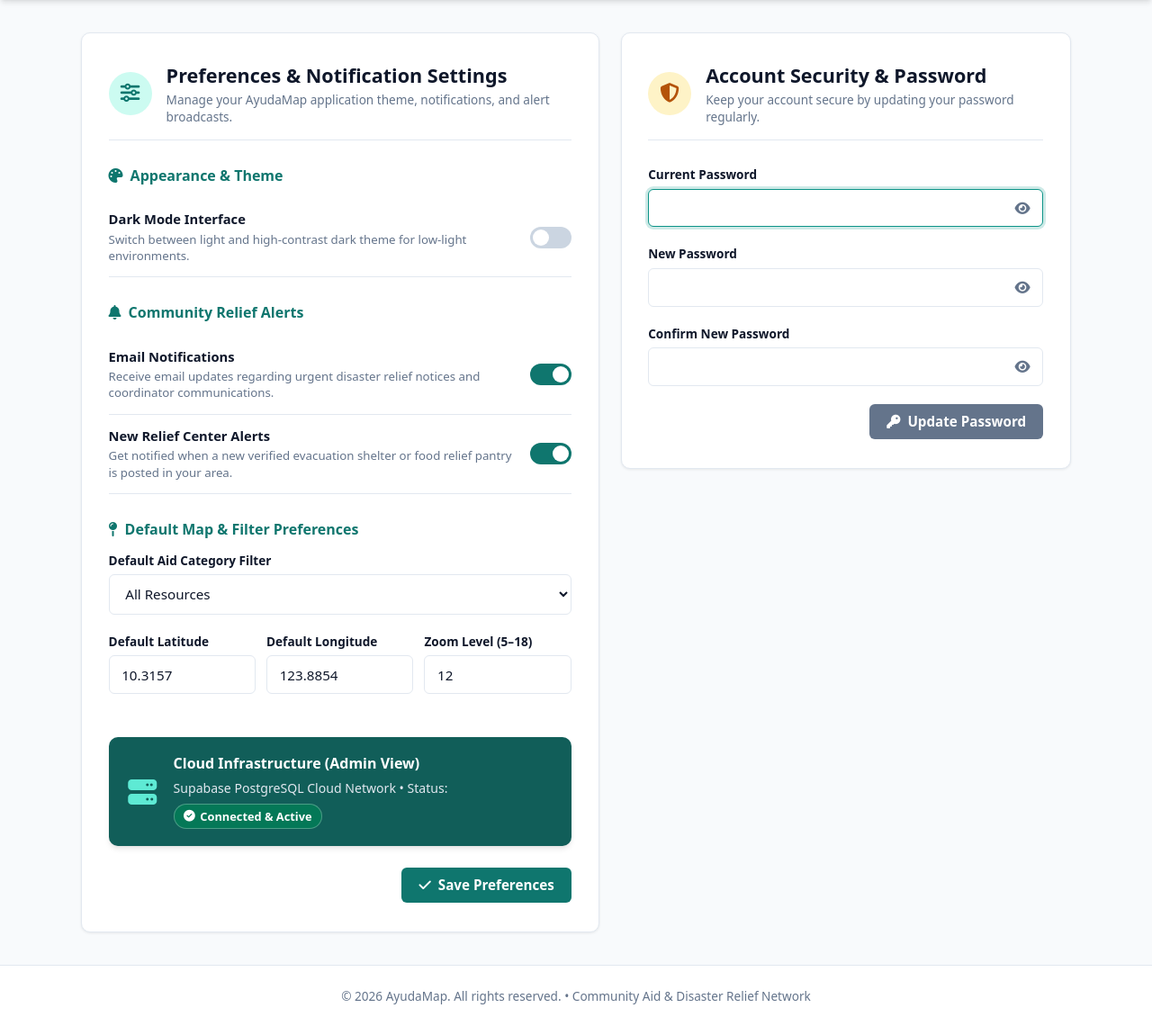
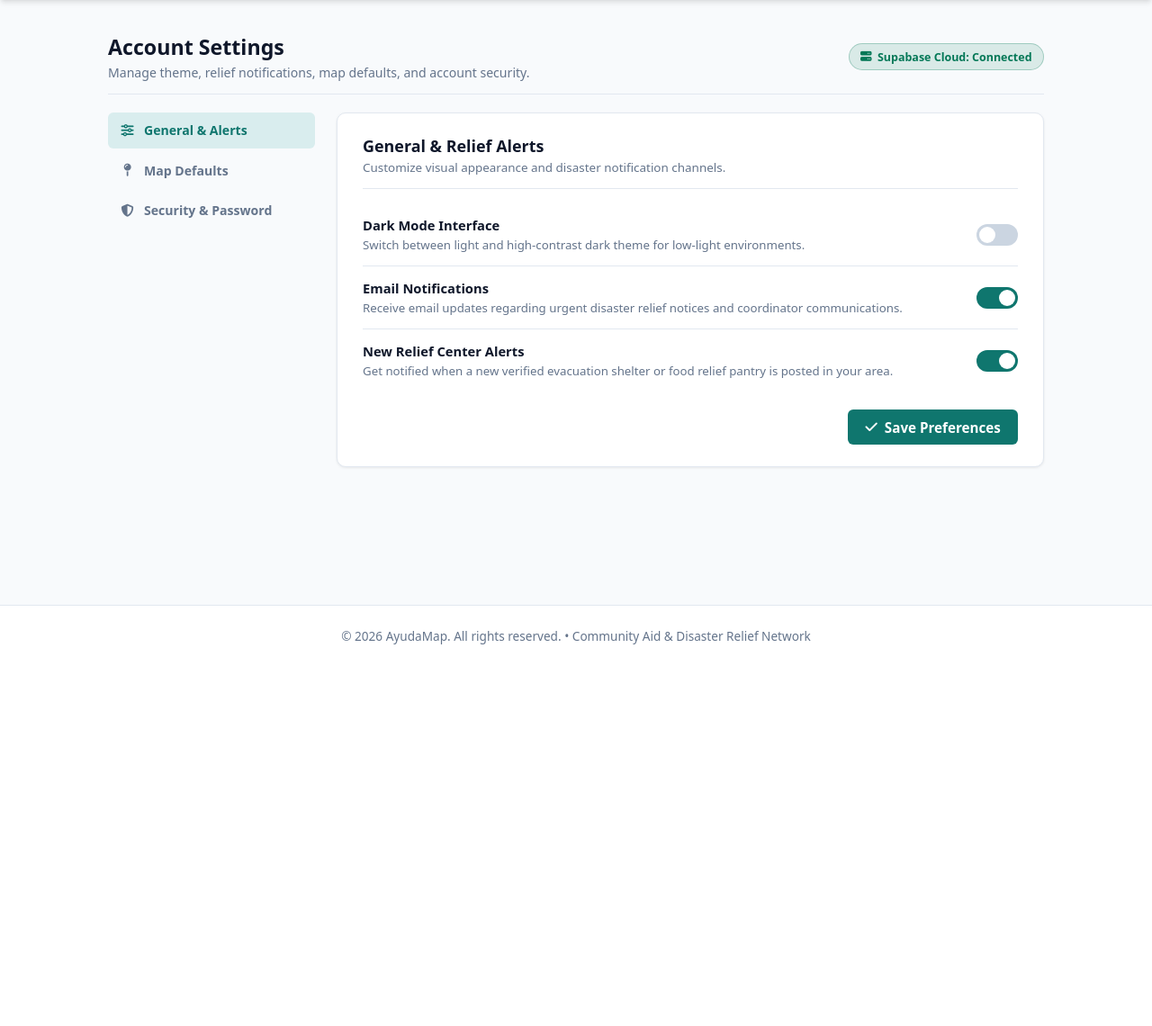
Before and after one commit to DanielMarkA/AyudaMap, a Django app: page /settings/ in a window 1280 px wide. Shown: the part 60-1200 px from the top of the page at 90% size. After the commit the page ends 776 px from the top, so only its background shows below. Run offline with Django 5.2, Linux system fonts and the light colour scheme; the visitor is signed in with stand-in values (Sample User, id 1).

Commit message:
feat(settings): refactor layout and enhance styling for user settings page

```diff
--- a/static/css/user_settings/settings.css
+++ b/static/css/user_settings/settings.css
@@ -8,13 +8,173 @@
     padding: 0.5rem 0;
 }
 
-.settings-grid {
+.settings-shell {
+    width: 100%;
+    max-width: 1040px;
+    display: flex;
+    flex-direction: column;
+    gap: 1.25rem;
+}
+
+/* Page Header */
+.settings-top {
+    display: flex;
+    align-items: center;
+    justify-content: space-between;
+    gap: 1rem;
+    flex-wrap: wrap;
+    padding-bottom: 0.85rem;
+    border-bottom: 1px solid var(--border-color);
+}
+
+.settings-top h1 {
+    font-size: 1.45rem;
+    font-weight: 700;
+    margin: 0 0 0.2rem;
+    color: var(--text-primary);
+}
+
+.settings-top p {
+    margin: 0;
+    font-size: 0.88rem;
+    color: var(--text-muted);
+}
+
+.settings-status-pill {
+    display: inline-flex;
+    align-items: center;
+    gap: 0.4rem;
+    padding: 0.32rem 0.78rem;
+    border-radius: 9999px;
+    font-size: 0.78rem;
+    font-weight: 600;
+    background-color: color-mix(in srgb, var(--success-dark) 12%, transparent);
+    color: var(--success-dark);
+    border: 1px solid color-mix(in srgb, var(--success-dark) 28%, transparent);
+}
+
+html.dark-mode .settings-status-pill {
+    background-color: rgba(16, 185, 129, 0.14);
+    color: #6ee7b7;
+    border-color: rgba(16, 185, 129, 0.35);
+}
+
+/* Sidebar Navigation + Focused Pane */
+.settings-body {
     display: grid;
-    grid-template-columns: 1.15fr 1fr;
+    grid-template-columns: 230px minmax(0, 1fr);
     gap: 1.5rem;
-    width: 100%;
-    max-width: 1100px;
     align-items: start;
+    position: relative;
+}
+
+.settings-nav-radio {
+    position: absolute;
+    opacity: 0;
+    pointer-events: none;
+}
+
+.settings-nav {
+    display: flex;
+    flex-direction: column;
+    gap: 0.3rem;
+    position: sticky;
+    top: 74px;
+}
+
+.settings-nav-item {
+    display: flex;
+    align-items: center;
+    gap: 0.65rem;
+    padding: 0.65rem 0.85rem;
+    border-radius: var(--radius-sm);
+    font-size: 0.88rem;
+    font-weight: 600;
+    color: var(--text-muted);
+    cursor: pointer;
+    transition: background-color 0.14s ease, color 0.14s ease;
+}
+
+.settings-nav-item i {
+    width: 1rem;
+    text-align: center;
+}
+
+.settings-nav-item:hover {
+    background-color: color-mix(in srgb, var(--primary) 8%, transparent);
+    color: var(--text-primary);
+}
+
+#settingsNavGeneral:checked ~ .settings-nav label[for="settingsNavGeneral"],
+#settingsNavMap:checked ~ .settings-nav label[for="settingsNavMap"],
+#settingsNavSecurity:checked ~ .settings-nav label[for="settingsNavSecurity"] {
+    background-color: color-mix(in srgb, var(--primary) 13%, transparent);
+    color: var(--primary-text);
+}
+
+#settingsNavGeneral:focus-visible ~ .settings-nav label[for="settingsNavGeneral"],
+#settingsNavMap:focus-visible ~ .settings-nav label[for="settingsNavMap"],
+#settingsNavSecurity:focus-visible ~ .settings-nav label[for="settingsNavSecurity"] {
+    outline: 2px solid var(--primary);
+    outline-offset: 2px;
+}
+
+.settings-content {
+    min-width: 0;
+}
+
+.settings-card {
+    padding: 1.5rem 1.75rem;
+}
+
+.settings-pane-head {
+    padding-bottom: 0.9rem;
+    margin-bottom: 1rem;
+    border-bottom: 1px solid var(--border-color);
+}
+
+.settings-pane-head h2 {
+    font-size: 1.12rem;
+    font-weight: 700;
+    margin: 0 0 0.2rem;
+    color: var(--text-primary);
+}
+
+.settings-pane-head p {
+    margin: 0;
+    font-size: 0.84rem;
+    color: var(--text-muted);
+}
+
+.settings-prefs-form,
+.settings-sec-pane {
+    display: none;
+}
+
+#settingsNavGeneral:checked ~ .settings-content .settings-prefs-form,
+#settingsNavMap:checked ~ .settings-content .settings-prefs-form {
+    display: block;
+}
+
+.settings-sub-general,
+.settings-sub-map {
+    display: none;
+}
+
+#settingsNavGeneral:checked ~ .settings-content .settings-sub-general {
+    display: block;
+}
+
+#settingsNavMap:checked ~ .settings-content .settings-sub-map {
+    display: block;
+}
+
+#settingsNavSecurity:checked ~ .settings-content .settings-sec-pane {
+    display: block;
+}
+
+.settings-sec-form {
+    max-width: 460px;
 }
 
 .map-defaults-grid {
@@ -23,93 +183,7 @@
     gap: 0.75rem;
 }
 
-@media (max-width: 900px) {
-    .settings-grid {
-        grid-template-columns: 1fr;
-    }
-}
-
-@media (max-width: 640px) {
-    .settings-card {
-        padding: 1.35rem 1.15rem;
-    }
-    .map-defaults-grid {
-        grid-template-columns: 1fr;
-        gap: 0;
-    }
-    .setting-row {
-        align-items: flex-start;
-    }
-    .form-actions .btn {
-        width: 100%;
-    }
-}
-
-.settings-card {
-    padding: 2rem 1.85rem;
-}
-
-.settings-header {
-    display: flex;
-    align-items: center;
-    gap: 1rem;
-    margin-bottom: 1.75rem;
-    padding-bottom: 1rem;
-    border-bottom: 1px solid var(--border-color);
-}
-
-.settings-icon-circle {
-    width: 48px;
-    height: 48px;
-    border-radius: 50%;
-    background-color: var(--primary-light);
-    color: var(--primary-dark);
-    display: flex;
-    align-items: center;
-    justify-content: center;
-    font-size: 1.35rem;
-    flex-shrink: 0;
-}
-
-html.dark-mode .settings-icon-circle {
-    color: #5eead4;
-}
-
-.security-icon {
-    background-color: #fef3c7;
-    color: #b45309;
-}
-html.dark-mode .security-icon {
-    background-color: #451a03;
-    color: #fcd34d;
-}
-
-.settings-header h1,
-.settings-header h2 {
-    font-size: 1.35rem;
-    font-weight: 700;
-    margin-bottom: 0.2rem;
-}
-
-.settings-header p {
-    color: var(--text-muted);
-    font-size: 0.85rem;
-}
-
-.settings-section {
-    margin-bottom: 1.75rem;
-}
-
-.section-title {
-    font-size: 1rem;
-    font-weight: 700;
-    color: var(--primary-text);
-    margin-bottom: 0.85rem;
-    display: flex;
-    align-items: center;
-    gap: 0.5rem;
-}
-
+/* Setting Rows & Switches */
 .setting-row {
     display: flex;
     justify-content: space-between;
@@ -119,11 +193,14 @@ html.dark-mode .security-icon {
     gap: 1.25rem;
 }
 
+.setting-row:last-child {
+    border-bottom: none;
+}
+
 .setting-info {
     min-width: 0;
 }
 
-.setting-info strong,
 .setting-info .setting-title-label {
     display: block;
     font-size: 0.92rem;
@@ -137,9 +214,9 @@ html.dark-mode .security-icon {
     font-size: 0.83rem;
     color: var(--text-muted);
     line-height: 1.4;
+    margin: 0;
 }
 
-/* Toggle Switch */
 .switch {
     position: relative;
     display: inline-block;
@@ -176,15 +253,8 @@ html.dark-mode .slider {
     width: 18px;
     left: 3px;
     bottom: 3px;
-    background-color: white;
+    background-color: #ffffff;
     transition: transform 0.18s cubic-bezier(0.16, 1, 0.3, 1);
-}
-
-@media (prefers-reduced-motion: reduce) {
-    .slider,
-    .slider:before {
-        transition: none;
-    }
 }
 
 input:checked + .slider {
@@ -213,62 +283,48 @@ input:checked + .slider:before {
     border-radius: 50%;
 }
 
-/* Database Card Status */
-.database-status-card {
-    background-color: var(--header-bg);
-    color: #ffffff;
-    padding: 1.15rem 1.35rem;
-    border-radius: var(--radius-md);
-    display: flex;
-    align-items: center;
-    gap: 1.15rem;
-    margin-top: 1.5rem;
-    margin-bottom: 1.5rem;
-    box-shadow: var(--shadow-md);
-}
-
-.db-status-icon {
-    font-size: 2rem;
-    color: #5eead4;
-}
-
-.db-status-info strong {
-    display: block;
-    font-size: 1rem;
-    font-weight: 700;
-    color: #ffffff;
-    margin-bottom: 0.3rem;
-}
-
-.db-status-info span {
-    font-size: 0.88rem;
-    color: #e2e8f0;
-    display: inline-flex;
-    align-items: center;
-    flex-wrap: wrap;
-    gap: 0.5rem;
-}
-
-.database-status-card .badge-success {
-    background-color: var(--success-dark);
-    color: #ffffff !important;
-    font-weight: 700;
-    font-size: 0.8rem;
-    padding: 0.25rem 0.65rem;
-    border-radius: 9999px;
-    border: 1px solid rgba(255, 255, 255, 0.28);
-    display: inline-flex;
-    align-items: center;
-    gap: 0.35rem;
-}
-
-html.dark-mode .database-status-card {
-    background-color: #0d1829;
-    border: 1px solid var(--border-color);
-}
-
 .form-actions {
     display: flex;
     justify-content: flex-end;
     margin-top: 1.25rem;
 }
+
+@media (max-width: 820px) {
+    .settings-body {
+        grid-template-columns: 1fr;
+    }
+    .settings-nav {
+        position: static;
+        flex-direction: row;
+        overflow-x: auto;
+        border-bottom: 1px solid var(--border-color);
+        padding-bottom: 0.5rem;
+    }
+    .settings-nav-item {
+        white-space: nowrap;
+    }
+}
+
+@media (max-width: 640px) {
+    .settings-card {
+        padding: 1.25rem 1.15rem;
+    }
+    .map-defaults-grid {
+        grid-template-columns: 1fr;
+        gap: 0;
+    }
+    .setting-row {
+        align-items: flex-start;
+    }
+    .form-actions .btn {
+        width: 100%;
+    }
+}
+
+@media (prefers-reduced-motion: reduce) {
+    .slider,
+    .slider:before,
+    .settings-nav-item {
+        transition: none;
+    }
+}
--- a/templates/user_settings/settings.html
+++ b/templates/user_settings/settings.html
@@ -9,26 +9,46 @@
 
 {% block content %}
 <div class="settings-wrapper">
-    <div class="settings-grid">
-        <!-- Main Application Preferences Card -->
-        <div class="card settings-card">
-            <div class="settings-header">
-                <div class="settings-icon-circle">
-                    <i class="fa-solid fa-sliders" aria-hidden="true"></i>
+    <div class="settings-shell">
+        <div class="settings-top">
+            <div>
+                <h1>Account Settings</h1>
+                <p>Manage theme, relief notifications, map defaults, and account security.</p>
             </div>
-                <div>
-                    <h1>Preferences &amp; Notification Settings</h1>
-                    <p>Manage your AyudaMap application theme, notifications, and alert broadcasts.</p>
-                </div>
+            {% if user.is_staff %}
+                <span class="settings-status-pill">
+                    <i class="fa-solid fa-server" aria-hidden="true"></i> Supabase Cloud: Connected
+                </span>
+            {% endif %}
         </div>
 
-            <form method="POST" class="settings-form" id="settingsForm">
+        <div class="settings-body">
+            <input type="radio" name="settingsNav" id="settingsNavGeneral" class="settings-nav-radio" {% if not password_form.errors %}checked{% endif %}>
+            <input type="radio" name="settingsNav" id="settingsNavMap" class="settings-nav-radio">
+            <input type="radio" name="settingsNav" id="settingsNavSecurity" class="settings-nav-radio" {% if password_form.errors %}checked{% endif %}>
+
+            <nav class="settings-nav" aria-label="Settings sections">
+                <label for="settingsNavGeneral" class="settings-nav-item">
+                    <i class="fa-solid fa-sliders" aria-hidden="true"></i> General &amp; Alerts
+                </label>
+                <label for="settingsNavMap" class="settings-nav-item">
+                    <i class="fa-solid fa-map-pin" aria-hidden="true"></i> Map Defaults
+                </label>
+                <label for="settingsNavSecurity" class="settings-nav-item">
+                    <i class="fa-solid fa-shield-halved" aria-hidden="true"></i> Security &amp; Password
+                </label>
+            </nav>
+
+            <div class="settings-content">
+                <form method="POST" class="card settings-card settings-form settings-prefs-form" id="settingsForm">
                     {% csrf_token %}
                     <input type="hidden" name="action" value="save_settings">
 
-                <!-- Appearance Section -->
-                <div class="settings-section">
-                    <h2 class="section-title"><i class="fa-solid fa-palette" aria-hidden="true"></i> Appearance &amp; Theme</h2>
+                    <div class="settings-sub-general">
+                        <div class="settings-pane-head">
+                            <h2>General &amp; Relief Alerts</h2>
+                            <p>Customize visual appearance and disaster notification channels.</p>
+                        </div>
 
                         <div class="setting-row">
                             <div class="setting-info">
@@ -42,11 +62,6 @@
                                 </label>
                             </div>
                         </div>
-                </div>
-
-                <!-- Notifications Section -->
-                <div class="settings-section">
-                    <h2 class="section-title"><i class="fa-solid fa-bell" aria-hidden="true"></i> Community Relief Alerts</h2>
 
                         <div class="setting-row">
                             <div class="setting-info">
@@ -75,9 +90,11 @@
                         </div>
                     </div>
 
-                <!-- Map & Filter Defaults Section -->
-                <div class="settings-section">
-                    <h2 class="section-title"><i class="fa-solid fa-map-pin" aria-hidden="true"></i> Default Map &amp; Filter Preferences</h2>
+                    <div class="settings-sub-map">
+                        <div class="settings-pane-head">
+                            <h2>Default Map &amp; Filter Preferences</h2>
+                            <p>Set your starting aid category, geographic coordinates, and map zoom level.</p>
+                        </div>
 
                         <div class="form-group">
                             <label for="{{ form.preferred_category.id_for_label }}"><strong>Default Aid Category Filter</strong></label>
@@ -101,37 +118,17 @@
                         </div>
                     </div>
 
-                <!-- Database Status Indicator (Staff / Admin Only) -->
-                {% if user.is_staff %}
-                <div class="database-status-card">
-                    <div class="db-status-icon">
-                        <i class="fa-solid fa-server" aria-hidden="true"></i>
-                    </div>
-                    <div class="db-status-info">
-                        <strong>Cloud Infrastructure (Admin View)</strong>
-                        <span>Supabase PostgreSQL Cloud Network &bull; Status: <span class="badge badge-success"><i class="fa-solid fa-circle-check" aria-hidden="true"></i> Connected &amp; Active</span></span>
-                    </div>
-                </div>
-                {% endif %}
-
                     <div class="form-actions">
                         <button type="submit" class="btn btn-primary" id="saveSettingsBtn">
                             <i class="fa-solid fa-check" aria-hidden="true"></i> Save Preferences
                         </button>
                     </div>
                 </form>
-        </div>
 
-        <!-- Account Security & Password Card -->
-        <div class="card settings-card security-card">
-            <div class="settings-header">
-                <div class="settings-icon-circle security-icon">
-                    <i class="fa-solid fa-shield-halved" aria-hidden="true"></i>
-                </div>
-                <div>
+                <div class="card settings-card settings-sec-pane">
+                    <div class="settings-pane-head">
                         <h2>Account Security &amp; Password</h2>
                         <p>Keep your account secure by updating your password regularly.</p>
-                </div>
                     </div>
 
                     {% if password_form.errors %}
@@ -147,7 +144,7 @@
                         </div>
                     {% endif %}
 
-            <form method="POST" class="settings-form" id="passwordForm">
+                    <form method="POST" class="settings-form settings-sec-form" id="passwordForm">
                         {% csrf_token %}
                         <input type="hidden" name="action" value="change_password">
 
@@ -182,11 +179,13 @@
                         </div>
 
                         <div class="form-actions">
-                    <button type="submit" class="btn btn-secondary">
+                            <button type="submit" class="btn btn-primary">
                                 <i class="fa-solid fa-key" aria-hidden="true"></i> Update Password
                             </button>
                         </div>
                     </form>
+                </div>
+            </div>
         </div>
     </div>
 </div>
```
Lines whose indentation alone changed are shown as unchanged.
